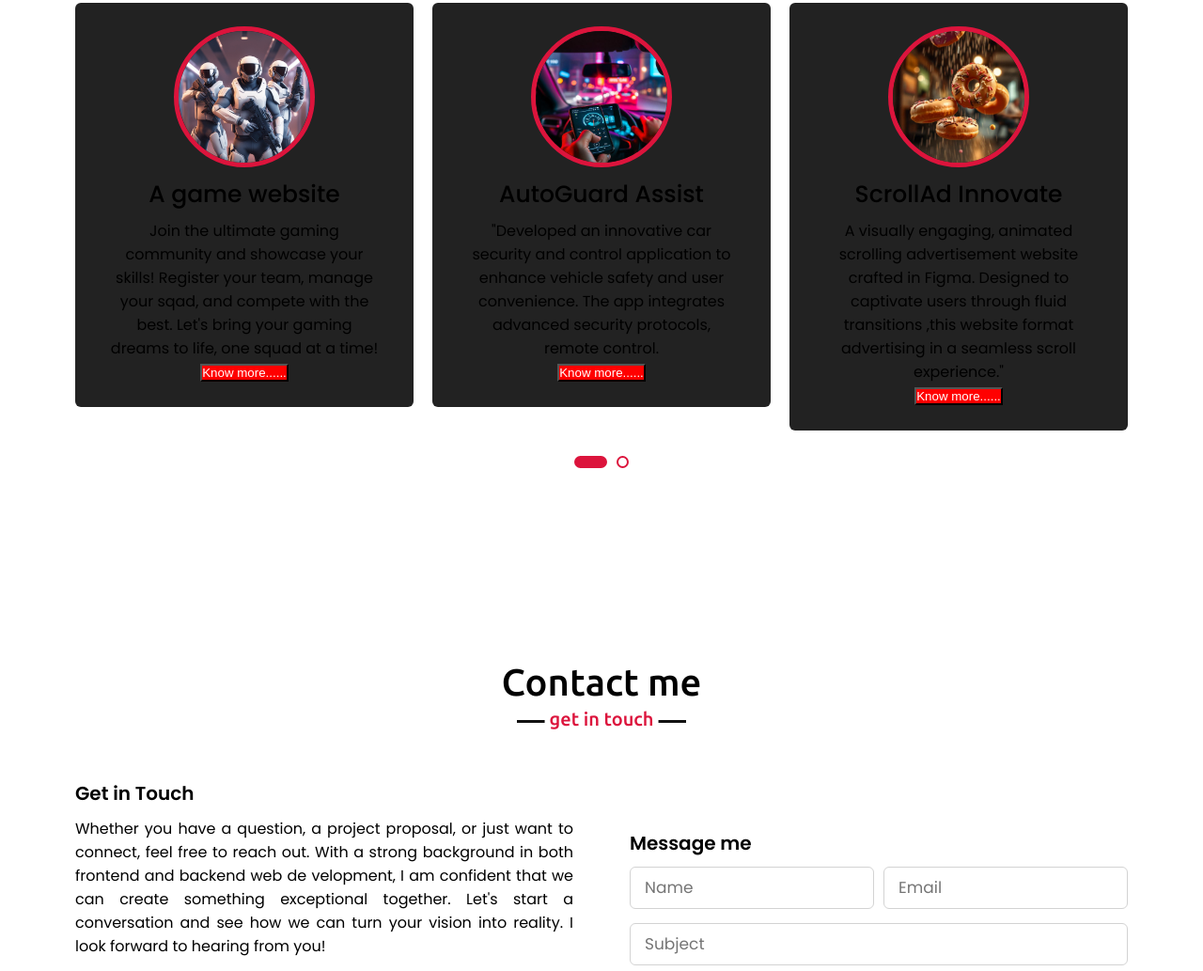
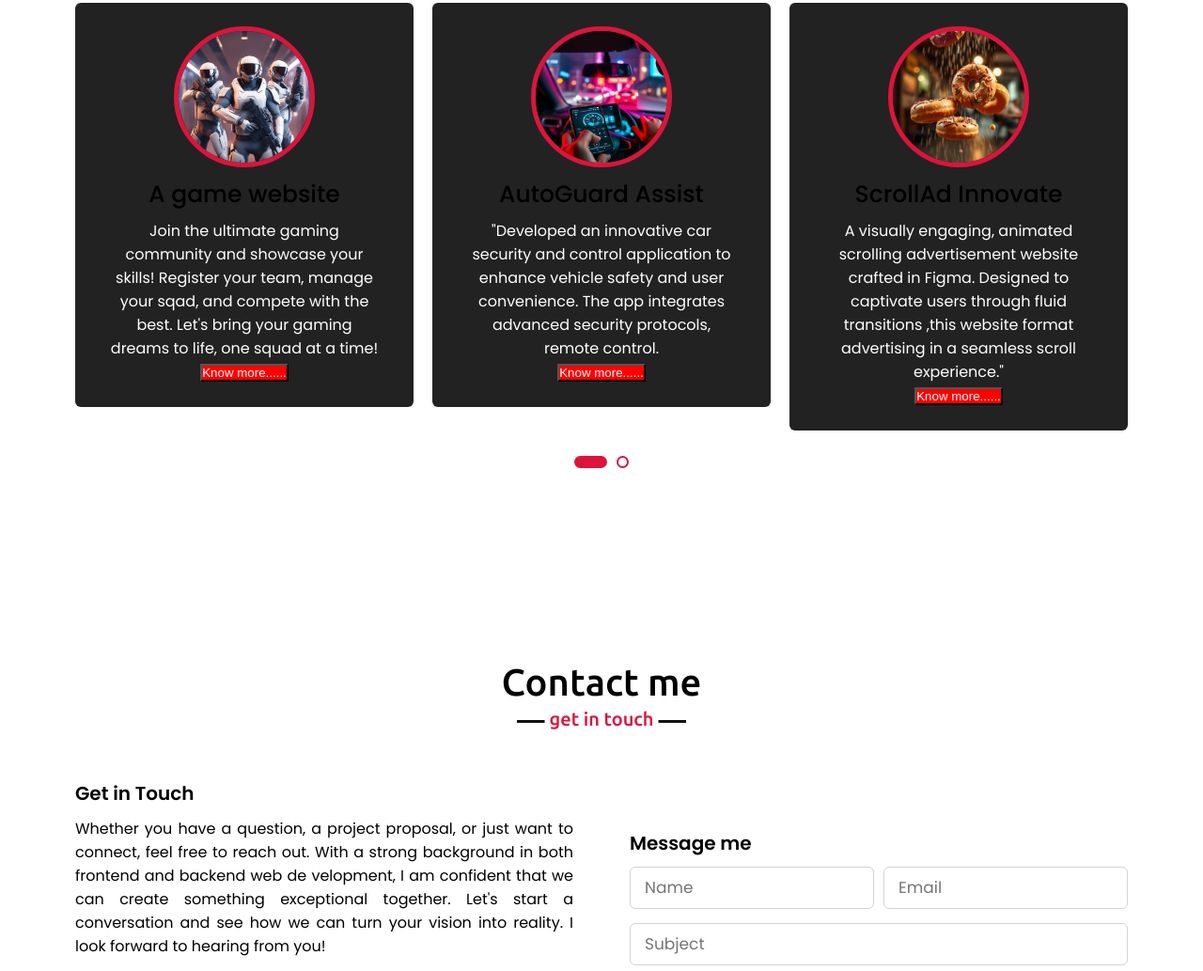
Before and after one commit to prasenjeet-0322/Portfolio, a plain HTML site: page index.html in a window 1280 px wide. Shown: the part 2414-3447 px from the top of the page at 94% size. Drawn offline with nearby package versions, Linux system fonts and the light colour scheme.

Commit message:
Update index.html

```diff
--- a/index.html
+++ b/index.html
@@ -157,7 +157,7 @@
                     <div class="box">
                         <img src="school.jpg" alt="">
                         <div class="text">A School website</div>
-                        <p>Discover a world of learning and growth at our school. Explore our programs, stay updated on
+                        <p style="color:white;">Discover a world of learning and growth at our school. Explore our programs, stay updated on
                             events, and connect with our vibrant community. Your journey to excellence starts here!
                             Hurry up....</p>
                         <p> <button style="background-color: red; color: white;"><a
@@ -169,7 +169,7 @@
                     <div class="box">
                         <img src="game.jpg" alt="">
                         <div class="text">A game website</div>
-                        <p>Join the ultimate gaming community and showcase your skills! Register your team, manage your
+                        <p style="color:white;">Join the ultimate gaming community and showcase your skills! Register your team, manage your
                             sqad, and compete with the best. Let's bring your gaming dreams to life, one squad at a
                             time!
                         </p>
@@ -180,7 +180,7 @@
                     <div class="box">
                         <img src="car.jpg" alt="">
                         <div class="text">AutoGuard Assist</div>
-                        <p>"Developed an innovative car security and control application to enhance vehicle safety and
+                        <p style="color:white;">"Developed an innovative car security and control application to enhance vehicle safety and
                             user convenience. The app integrates advanced security protocols, remote control.
                         </p>
                         <p> <button style="background-color: red; color: white;">Know more......</button> </p>
@@ -190,7 +190,7 @@
                     <div class="box">
                         <img src="donut.jpg" alt="">
                         <div class="text">ScrollAd Innovate</div>
-                        <p> A visually engaging, animated scrolling advertisement website crafted in Figma. Designed to
+                        <p style="color:white;"> A visually engaging, animated scrolling advertisement website crafted in Figma. Designed to
                             captivate users through fluid transitions ,this website format
                             advertising in a seamless scroll experience." </p>
                         <p> <button style="background-color: red; color: white;">Know more......</button> </p>
@@ -200,7 +200,7 @@
                     <div class="box">
                         <img src="hostel.webp" alt="">
                         <div class="text">A pg website</div>
-                        <p>Find your perfect home away from home with our hostel rental service. Browse through a
+                        <p style="color:white;">Find your perfect home away from home with our hostel rental service. Browse through a
                             variety of options, and secure the best deal for your stay. Your
                             comfortable and affordable accommodation awaits!.</p>
                         <p> <button style="background-color: red; color: white;">Know more......</button> </p>
```
